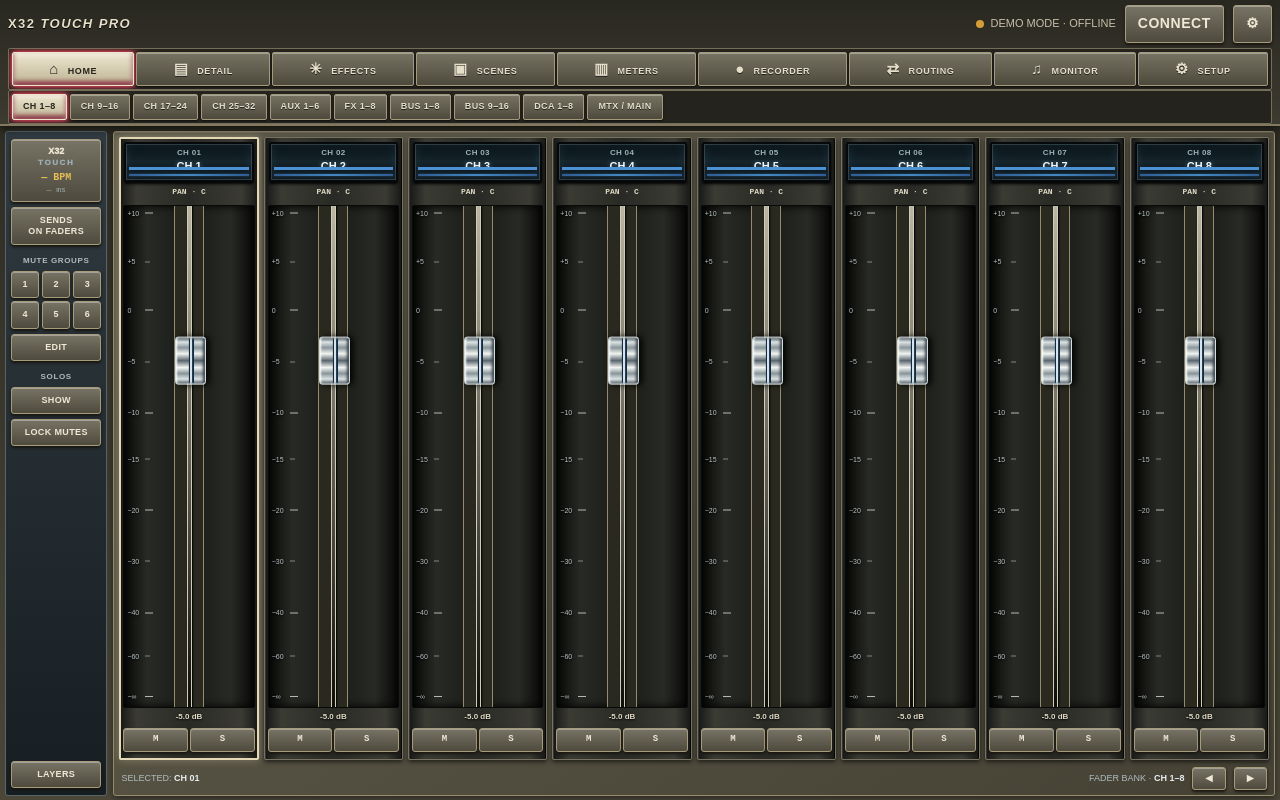
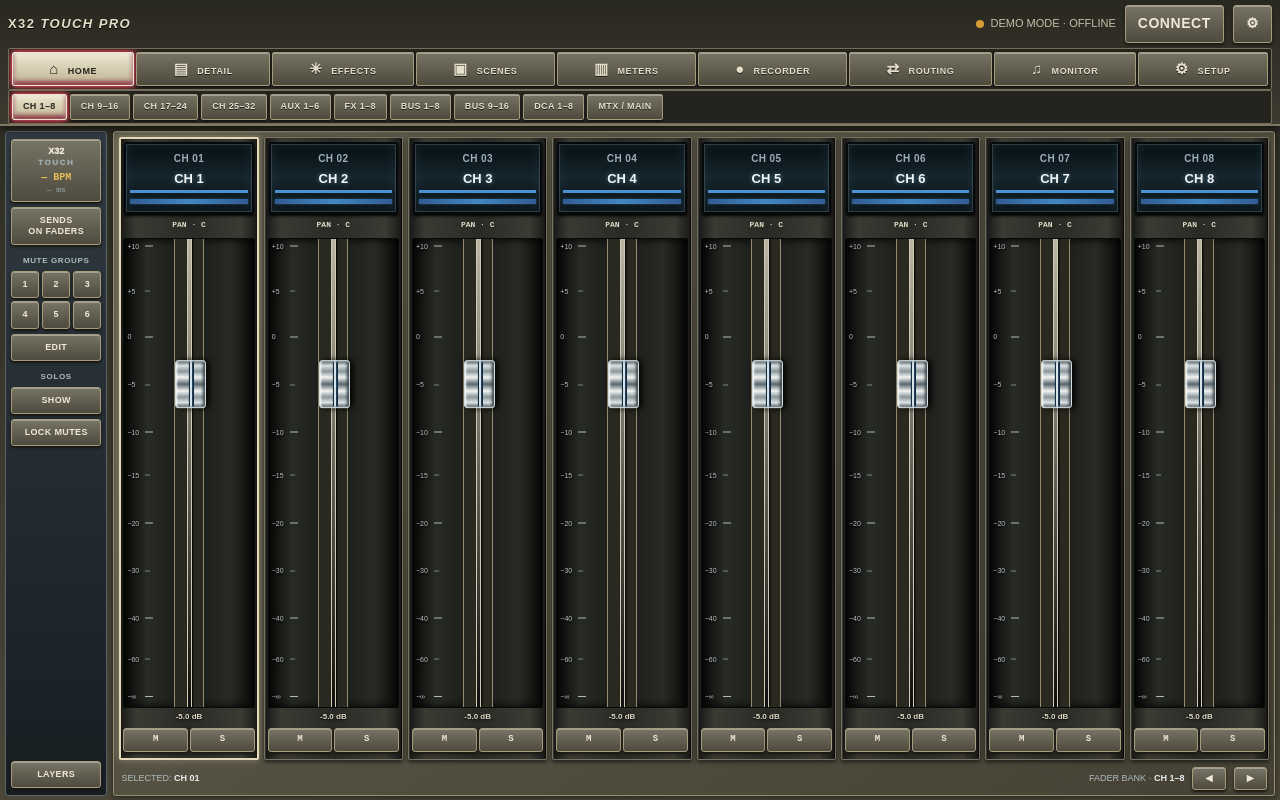
Before and after one commit to alection666-collab/X-32-new, a plain HTML site: page index.html in a window 1280 px wide. Drawn offline with Linux system fonts and the light colour scheme.

Commit message:
Force larger channel LCD height across layouts

```diff
--- a/index.html
+++ b/index.html
@@ -669,6 +669,24 @@ input.fader::-moz-range-thumb{
  .channel-fader-area{height:clamp(110px,29dvh,205px)!important}
 }
 
+
+/* FINAL OVERRIDE — larger channel LCDs (wins over compact landscape rules) */
+#mixerView .channel .ch-head{
+ height:72px!important;
+ min-height:72px!important;
+ max-height:72px!important;
+ flex:0 0 72px!important;
+ padding:7px 4px 6px!important;
+ margin:0 1px 6px!important;
+}
+#mixerView .channel .ch-num{font-size:10px!important;line-height:1.3!important}
+#mixerView .channel .ch-name{font-size:13px!important;line-height:1.25!important;margin-top:6px!important}
+#mixerView .channel .ch-head:after{height:5px!important;margin-top:6px!important;flex:0 0 5px!important}
+#channelFaderDock .channel-fader-title{
+ min-height:72px!important;height:72px!important;flex:0 0 72px!important;
+ font-size:14px!important;padding:8px!important;
+}
+
 </style>
 </head>
 <body>
```
